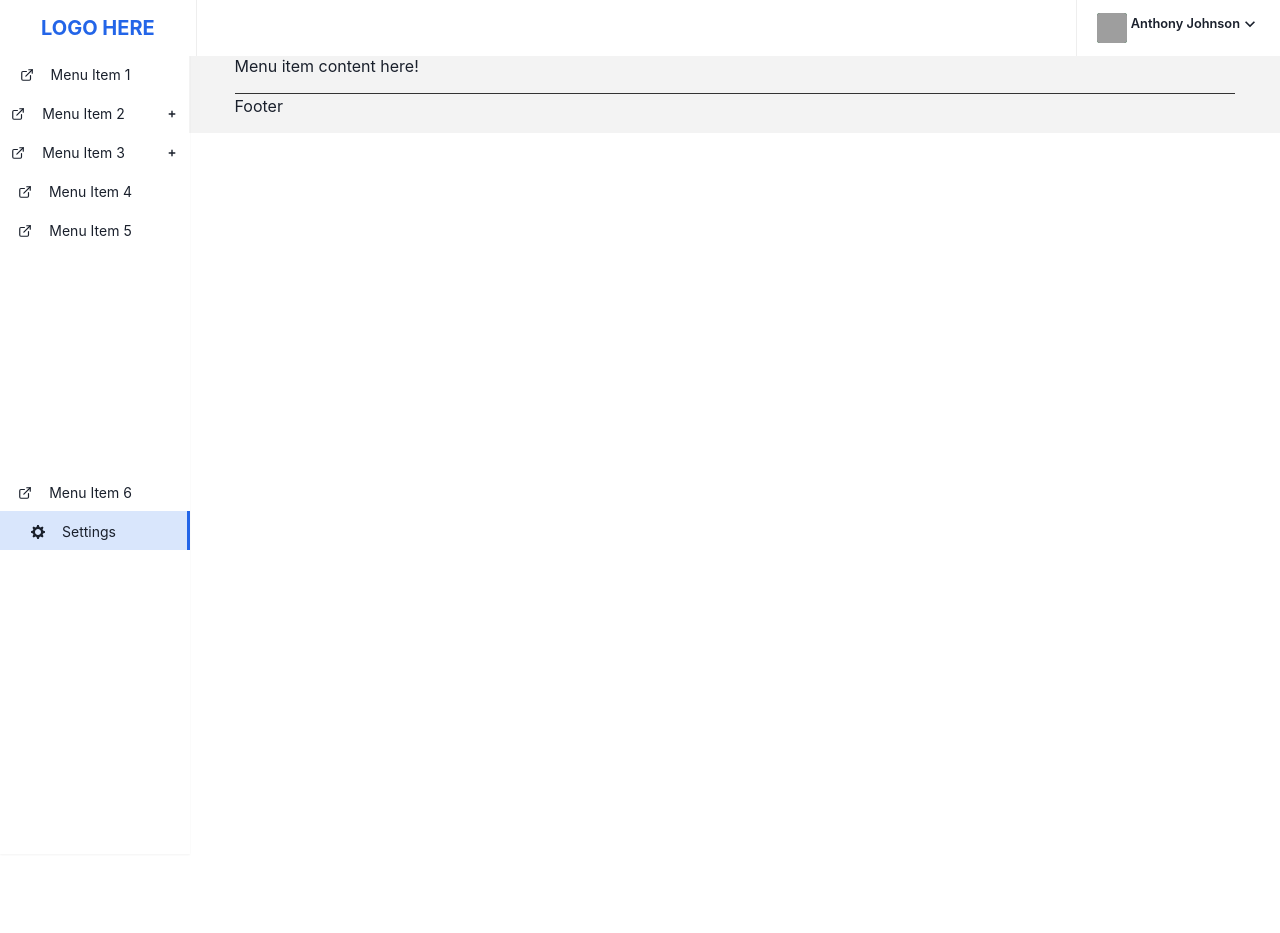
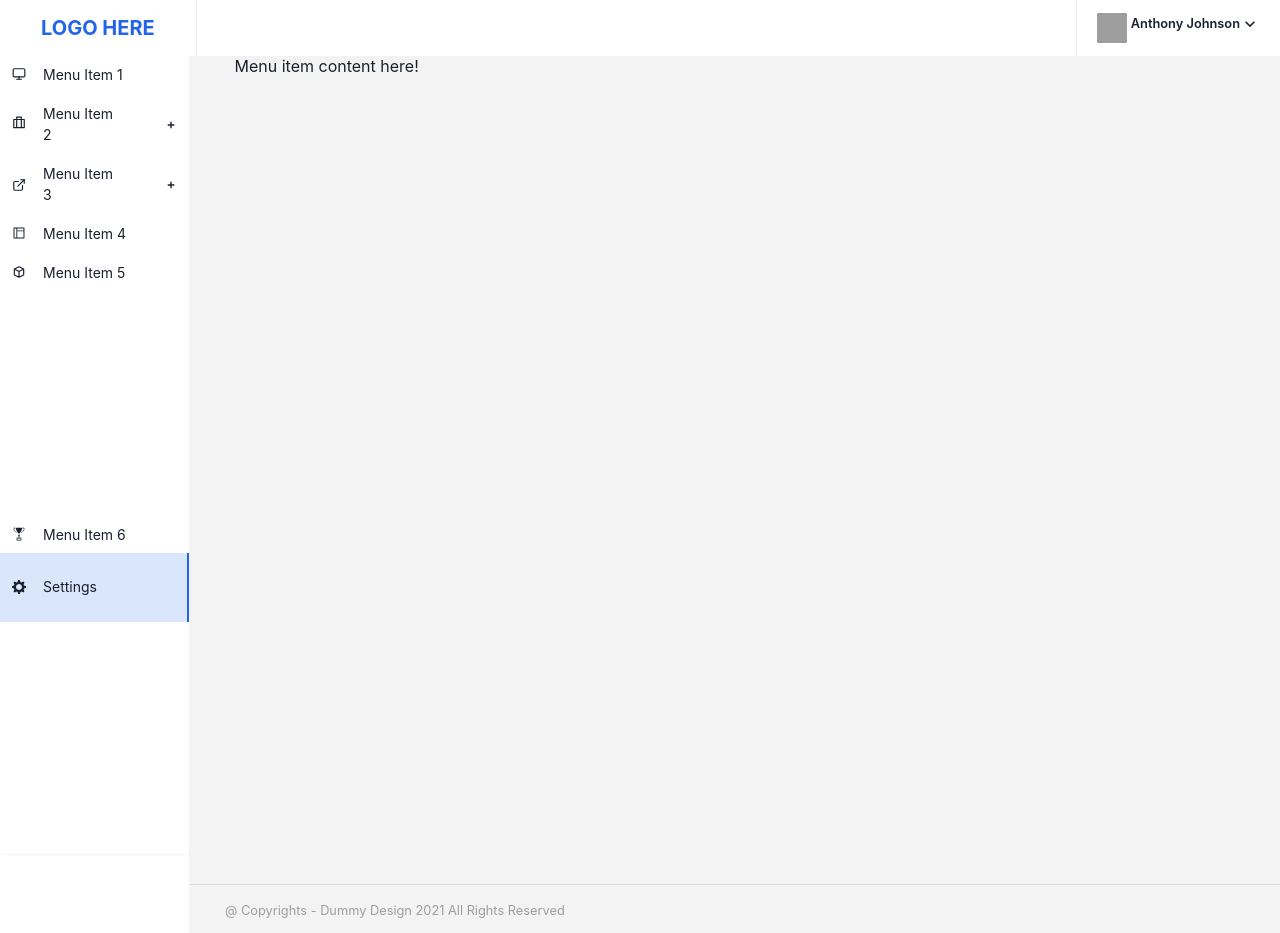
Before and after one commit to smilydawra/reactProjects, a React (Create React App) app in the folder dashboard-app/: page /settings in a window 1280 px wide. Before the commit the page ends 800 px from the top, so only its background shows below. Built offline with nearby package versions, Linux system fonts and the light colour scheme; grey boxes are pictures that could not be loaded.

Commit message:
few styles changes on components, added grapg legends

```diff
--- a/dashboard-app/package.json
+++ b/dashboard-app/package.json
@@ -10,8 +10,13 @@
     "@testing-library/jest-dom": "^5.11.9",
     "@testing-library/react": "^11.2.5",
     "@testing-library/user-event": "^12.7.1",
+    "@wojtekmaj/react-daterange-picker": "^3.0.1",
+    "chart.js": "^2.9.4",
     "framer-motion": "^3.5.2",
+    "moment": "^2.29.1",
     "react": "^17.0.1",
+    "react-chartjs-2": "^2.11.1",
+    "react-dates": "^21.8.0",
     "react-dom": "^17.0.1",
     "react-icons": "^4.2.0",
     "react-router-dom": "^5.2.0",
--- a/dashboard-app/src/common/Container.jsx
+++ b/dashboard-app/src/common/Container.jsx
@@ -3,7 +3,6 @@ import { Box } from '@chakra-ui/react';
 
 const Container = ({ children, padding = '0', margin = '0 auto' }) => {
     return (
-        // <Box maxW={1000} width="95%" m="70px 40px" p="0">
         <Box maxW={1000} width="95%" m={margin} p={padding}>
             {children}
         </Box>
--- a/dashboard-app/src/common/Page.jsx
+++ b/dashboard-app/src/common/Page.jsx
@@ -13,6 +13,7 @@ const ContentWrapper = styled(Box)`
   flex-direction: column;
   background: #f3f3f3;
   width: 100%;
+  position: relative;
 `;
 
 const Page = ({ path, page }) => {
@@ -30,12 +31,9 @@ const Page = ({ path, page }) => {
                 <SideBar />
                 <ContentWrapper
                     as="main"
-                    // ml={{ base: 0, lg: '55px' }}
                     ml="189px"
-                // w={{ base: '100%', lg: 'calc(100% - 55px)' }}
-
                 >
-                    <Container>
+                    <Container margin="0 auto 30px auto">
                         {renderRoute()}
                     </Container>
 
--- a/dashboard-app/src/components/AttributeCard.jsx
+++ b/dashboard-app/src/components/AttributeCard.jsx
@@ -3,12 +3,12 @@ import React from 'react'
 
 const AttributeCard = ({ icon, count, attribute }) => {
     return (
-        <Box p={4} w="240px" bgColor="#fff">
+        <Box p={4} w="240px" bgColor="#fff" m={[4, 4, 4, 4, 0]}>
             <Flex justifyContent="space-around" >
                 <Box fontSize="4xl" color="#2365e8">{icon}</Box>
                 <Box>
-                    <Box>{count}</Box>
-                    <Box>{attribute}</Box>
+                    <Box fontWeight="bold">{count}</Box>
+                    <Box fontSize="sm" color="#aaa">{attribute}</Box>
                 </Box>
             </Flex>
         </Box>
--- a/dashboard-app/src/components/Dashboard.jsx
+++ b/dashboard-app/src/components/Dashboard.jsx
@@ -27,7 +27,7 @@ const Dashboard = () => {
                     bgColor="#2365e8"
                     color="#fff" m="15px 0">Upgrade</Button>
             </Box>
-            <Flex justifyContent="space-between" flexDirection="row">
+            <Flex justifyContent="space-between" flexDirection={["row"]} flexWrap="wrap">
                 {attributes.map((item) => {
                     return (
                         <Box key={item.id}>
--- /dev/null
+++ b/dashboard-app/src/components/DatePicker.jsx
@@ -0,0 +1,41 @@
+import React, { useState } from 'react';
+import "react-dates/initialize";
+import { DateRangePicker } from "react-dates";
+import "react-dates/lib/css/_datepicker.css";
+
+const DatePicker = () => {
+    const [startDate, setStartDate] = useState(null);
+    const [endDate, setEndDate] = useState(null);
+    const [endDateFormatted, setEndDateFormatted] = useState(null);
+    const [startDateFormatted, setStartDateFormatted] = useState(null);
+    const [focusedInput, setFocusedInput] = useState(null)
+
+    const hundleDateChange = (startDate, endDate) => {
+        setStartDate(startDate);
+        setEndDate(endDate);
+        if (startDate != null) {
+            setStartDateFormatted(startDate.format("D-MM-Y"));
+        }
+        if (endDate != null) {
+            setEndDateFormatted(endDate.format("D-MM-Y"));
+        }
+    }
+
+    return (
+        <div>
+            <DateRangePicker
+                startDate={startDate}
+                startDateId="start_date_id"
+                endDate={endDate}
+                endDateId="end_date_id"
+                onDatesChange={({ startDate, endDate }) =>
+                    hundleDateChange(startDate, endDate)
+                }
+                focusedInput={focusedInput}
+                onFocusChange={(focusedInput) => setFocusedInput({ focusedInput })}
+            />
+        </div>
+    );
+}
+
+export default DatePicker;
--- a/dashboard-app/src/components/Footer.jsx
+++ b/dashboard-app/src/components/Footer.jsx
@@ -1,15 +1,21 @@
 import { Box, Text } from '@chakra-ui/react'
+import styled from '@emotion/styled'
 import React from 'react'
 import Container from '../common/Container'
+
+const FooterBox = styled(Box)`
+bottom: 0;
+width: 100%;
+height: 100%;
+border-top: 1px solid #dedede;
+`;
 
 const Footer = () => {
     return (
         <Box>
-            <Container>
-                <Box m="15px 0" style={{ borderTop: "1px solid #333" }}>
-                    Footer
-                </Box>
-            </Container>
+            <FooterBox>
+                <Box m="0 36px" color="#a19d9d" py={3}><small>{`\u0040`} Copyrights - Dummy Design 2021 All Rights Reserved</small></Box>
+            </FooterBox>
         </Box>
     )
 }
--- a/dashboard-app/src/components/Graph.jsx
+++ b/dashboard-app/src/components/Graph.jsx
@@ -1,10 +1,61 @@
-import { Box } from '@chakra-ui/react'
+import { Box, Flex } from '@chakra-ui/react'
 import React from 'react'
+import { Line } from 'react-chartjs-2';
+import DatePicker from './DatePicker';
 
 const Graph = () => {
+    const state = {
+        labels: [2020, "JAN 20", "FEB20", "MAR20", "APR20", "MAY20", "JUN20", "JUL20", "AUG20"],
+        datasets: [
+            {
+                data: [86, 114, 106, 106, 107, 111, 133, 221, 483],
+                label: "TOTAL: 2400",
+                borderColor: "#3e95cd",
+                fill: false
+            }, {
+                data: [282, 100, 411, 50, 309, 80, 200, 150, 223],
+                label: "READY: 400",
+                borderColor: "#8e5ea2",
+                borderDash: [10, 7],
+                fill: false
+            }, {
+                data: [168, 170, 178, 190, 203, 276, 408, 547, 675, 734],
+                label: "SEND: 240",
+                borderColor: "#3cba9f",
+                fill: false
+            }, {
+                data: [40, 20, 10, 16, 24, 38, 74, 167, 508, 784],
+                label: "FAILED: 140",
+                borderColor: "#e8c3b9",
+                fill: false
+            }
+        ]
+    };
+
+
     return (
-        <Box m="20px 0" style={{ border: "1px solid #000" }} h="300px">
-            Chart
+        <Box m="20px 0" px={5} boxShadow="sm" h="auto" bgColor="#fff">
+            <Flex justifyContent="flex-end" mr={5}>
+                <DatePicker />
+            </Flex>
+            <Box mx={2} fontWeight="bold"><small>Analytics</small></Box>
+            <Line
+                data={state}
+                options={{
+                    legend: {
+                        display: true,
+                        position: 'top',
+                        align: 'start',
+                        labels: {
+                            usePointStyle: true,
+                        },
+                    }, layout: {
+                        padding: {
+                            bottom: 40
+                        }
+                    }
+                }}
+            />
         </Box>
     )
 }
--- a/dashboard-app/src/components/MenuItemTwo.jsx
+++ b/dashboard-app/src/components/MenuItemTwo.jsx
@@ -1,10 +1,11 @@
+import { Box } from '@material-ui/core'
 import React from 'react'
 
 const MenuItemTwo = () => {
     return (
-        <div>
+        <Box height="100vh">
             Menu item content here!
-        </div>
+        </Box>
     )
 }
 
--- a/dashboard-app/src/components/navigation/SideBar.jsx
+++ b/dashboard-app/src/components/navigation/SideBar.jsx
@@ -1,16 +1,20 @@
+import React from 'react'
 import { ExternalLinkIcon, SettingsIcon, SmallAddIcon } from '@chakra-ui/icons'
 import { Box, Flex, Stack, Text, VStack } from '@chakra-ui/react'
 import { Link, useLocation, useParams } from 'react-router-dom'
-import React from 'react'
+import { FiMonitor } from 'react-icons/fi'
+import { RiBriefcase3Line } from 'react-icons/ri'
+import { AiOutlineLayout } from 'react-icons/ai'
+import { HiOutlineCube } from 'react-icons/hi'
+import { GiTrophyCup } from 'react-icons/gi'
 
-const NavItem = ({ icon, path, name, location, iconTwo }) => {
+const NavItem = ({ icon, path, name, location, iconTwo, height = 'auto', lineHeight = "auto" }) => {
     return (
-        <Flex as="li" py={2}
+        <Flex as="li" py={2} px={3}
             style={{ marginTop: "0" }}
-            justify="center"
             cursor="pointer"
             _hover={{ bg: '#eee', color: '#fff' }}
-            className={location === path ? 'active' : ""}>
+            className={location === path ? 'active' : ""} h={height} lineHeight={lineHeight}>
             <Link to={path}>
                 <Flex fontSize="sm" alignItems="center">
                     <Box>{icon}</Box>
@@ -35,13 +39,13 @@ const SideBar = () => {
                 <Box>
                     <NavItem
                         path="/"
-                        icon={<ExternalLinkIcon />}
+                        icon={<FiMonitor />}
                         name="Menu Item 1"
                         location={urlPath.pathname}
                     />
                     <NavItem
                         path="/menu-item-2"
-                        icon={<ExternalLinkIcon />}
+                        icon={<RiBriefcase3Line />}
                         name="Menu Item 2"
                         location={urlPath.pathname}
                         iconTwo={<SmallAddIcon />}
@@ -55,13 +59,13 @@ const SideBar = () => {
                     />
                     <NavItem
                         path="/menu-item-4"
-                        icon={<ExternalLinkIcon />}
+                        icon={<AiOutlineLayout />}
                         name="Menu Item 4"
                         location={urlPath.pathname}
                     />
                     <NavItem
                         path="/menu-item-5"
-                        icon={<ExternalLinkIcon />}
+                        icon={<HiOutlineCube />}
                         name="Menu Item 5"
                         location={urlPath.pathname}
                     />
@@ -69,7 +73,7 @@ const SideBar = () => {
                 <Box>
                     <NavItem
                         path="/menu-item-6"
-                        icon={<ExternalLinkIcon />}
+                        icon={<GiTrophyCup />}
                         name="Menu Item 6"
                         location={urlPath.pathname}
                     />
@@ -78,6 +82,8 @@ const SideBar = () => {
                         icon={<SettingsIcon />}
                         name="Settings"
                         location={urlPath.pathname}
+                        height="69px"
+                        lineHeight="3rem"
                     />
                 </Box>
             </Stack>
```
Also changed, not shown: 1 other file (tests, documents, lock files or other folders).
